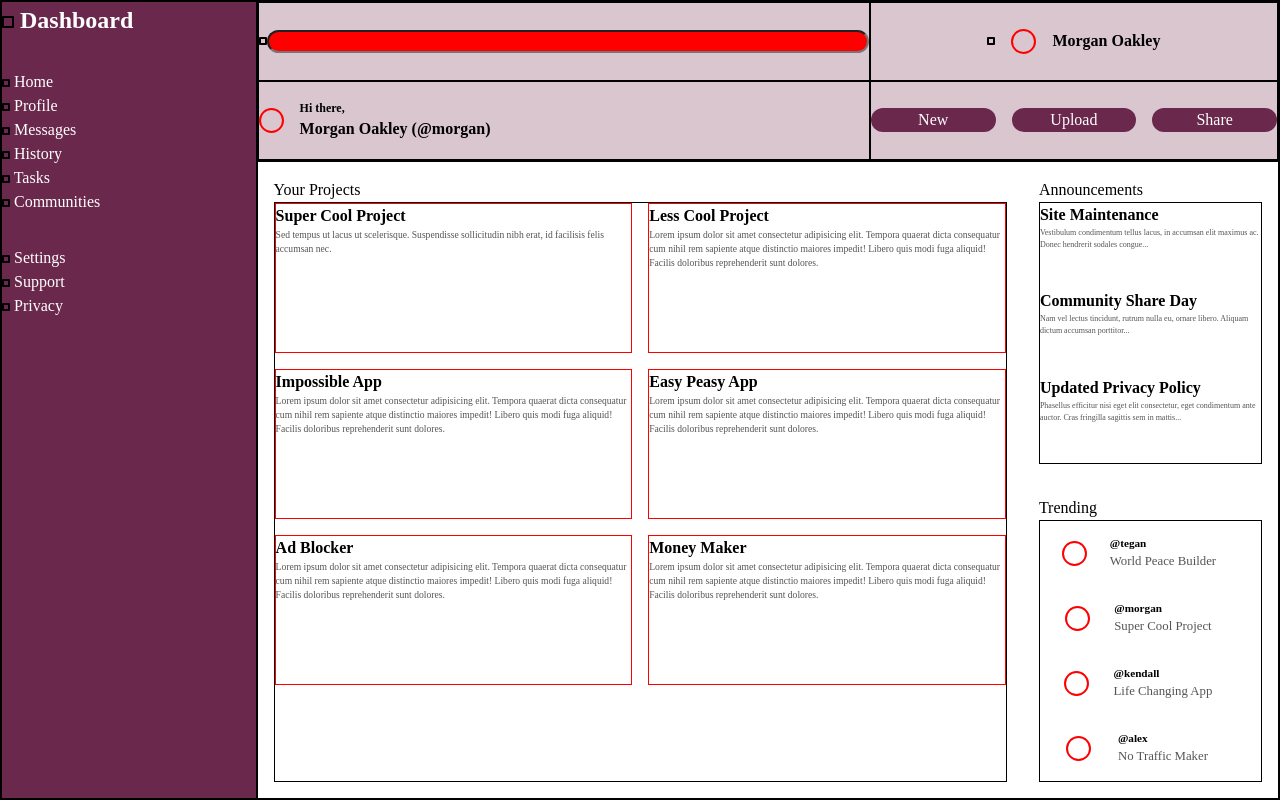
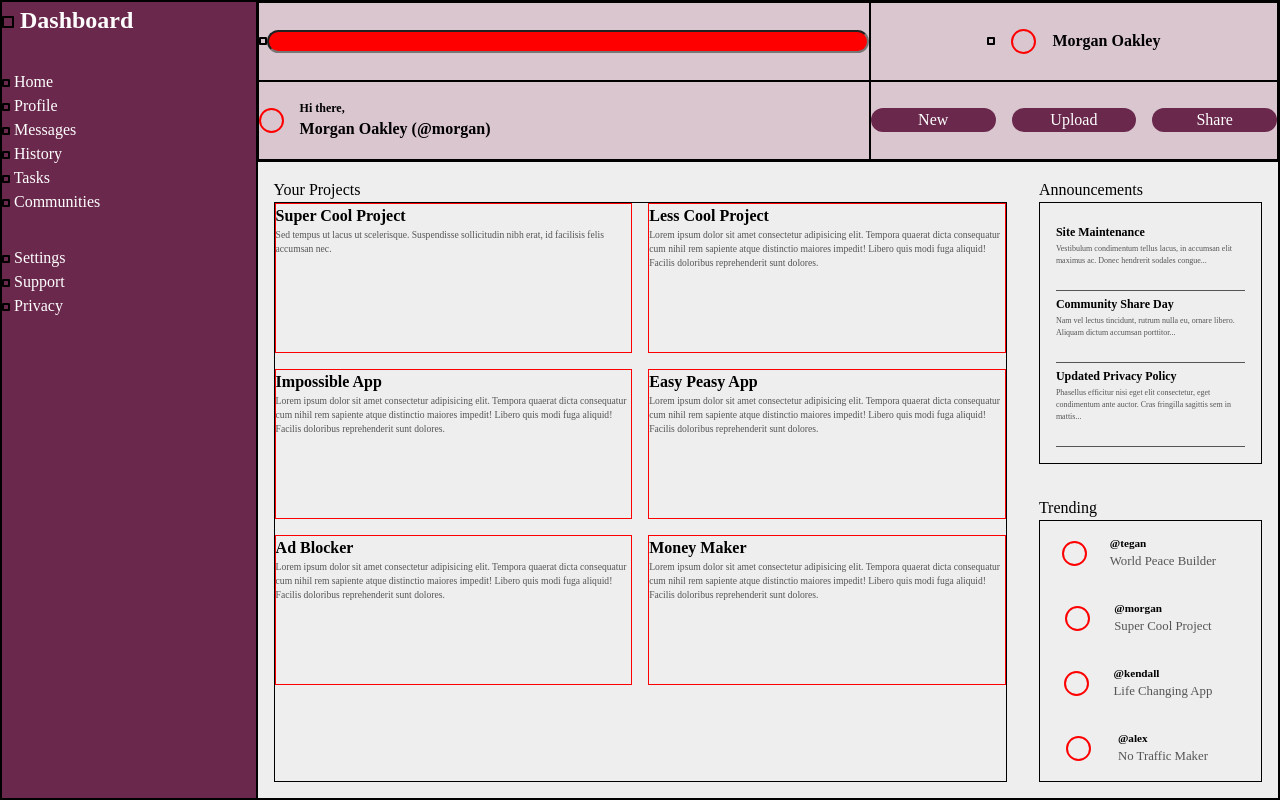
Before and after one commit to The-Slick-Nick/odin-admin-dashboard, a plain HTML site: page index.html in a window 1280 px wide. Drawn offline with Linux system fonts and the light colour scheme.

Commit message:
Add announcements delimiters

```diff
--- a/style.css
+++ b/style.css
@@ -21,6 +21,7 @@ input[type="reset"] {
     padding: 0;
     font: inherit;
     outline: inherit;
+    cursor: pointer;
 }
 
 
@@ -48,7 +49,12 @@ input[type="reset"] {
     --font-color-light: #ffffff;
     --font-color-dark: #000000;
     --font-color-medium: #555555;
+
+    --background-color-light: #ffffff;
+    --background-color-medium: #eeeeee;
+    --background-color-dark: var(--rose-1);
 }
+
 
 body {
     line-height: 1.5;
@@ -204,6 +210,7 @@ body {
 .wrapper.content {
     grid-template-columns: 3fr 1fr;
     grid-template-rows: 1fr 1fr;
+    background-color: var(--background-color-medium);
 }
 
 .content-section {
@@ -220,6 +227,8 @@ body {
     flex: 1;
 } */
 
+/*** Projects ***/
+
 .section-projects {
     grid-row: 1 / 3;
     grid-column: 1 / 2;
@@ -234,20 +243,33 @@ body {
     color: var(--font-color-medium);
 }
 
+/*** Announcements ***/
+
 .section-announcements {
     grid-row: 1 / 2;
     grid-column: 2 / 3;
 }
 
+.wrapper.announcements {
+    padding: 1rem;
+}
+
+.announcement-item {
+    border-bottom: 1px solid var(--font-color-medium);
+    padding-bottom: 1rem;
+}
+
 .title {
     font-weight: bold;
+    font-size: 0.75rem;
 }
 
 .flavor {
-    font-size: 0.5em;
+    font-size: 0.5rem;
     color: var(--font-color-medium);
 }
 
+/*** Trending ***/
 
 .section-trending {
     grid-row: 2 / 3;
```
Also changed, not shown: index.html (+0 -1 lines).
